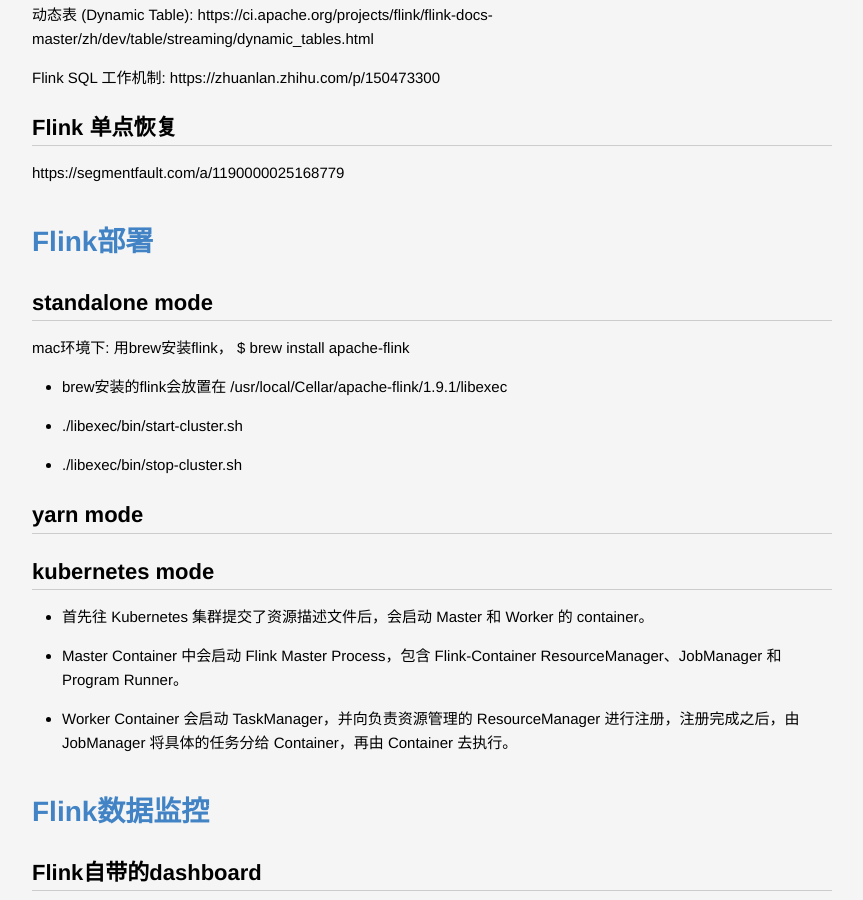
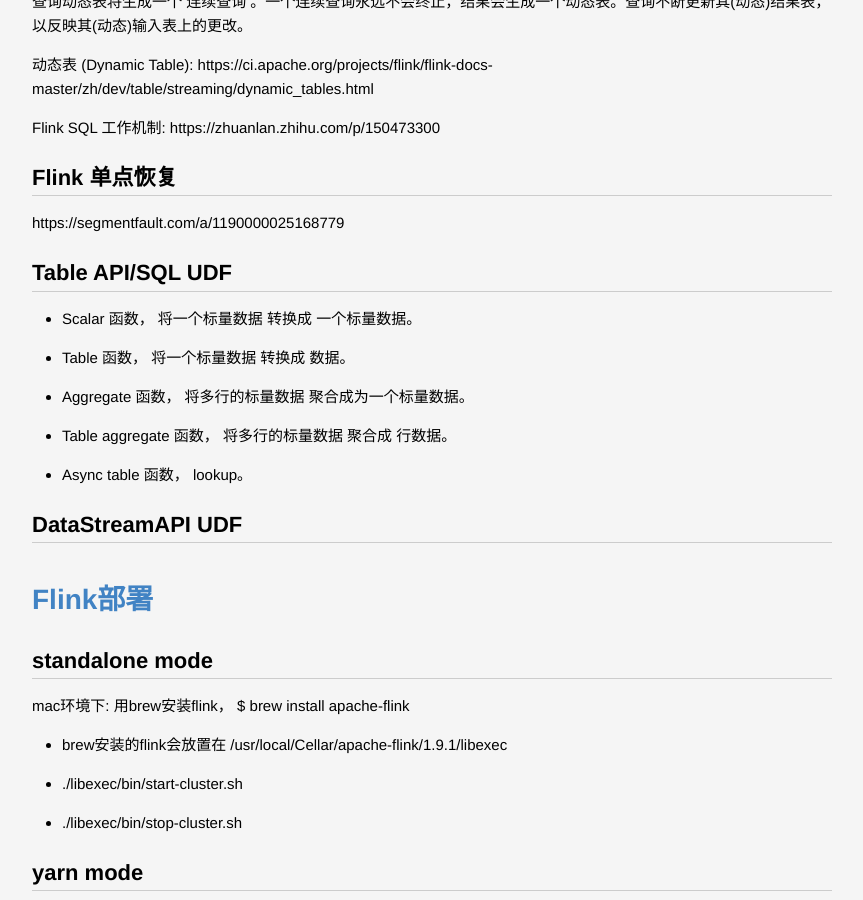
Before and after one commit to lucky521/blog, a Jekyll site: the page built from _posts/framework/2020-03-05-flink.markdown, in a window 1280 px wide and 900 px high, scrolled down 7273 px. Shown: the whole window, without its empty margins (208-1071 px from the left). Built offline with Jekyll 4.4.1, drawn with Linux system fonts in a browser that asks for light colours; some of the changed text lies outside the part shown.

Commit message:
Update 2020-03-05-flink.markdown

```diff
--- a/_posts/framework/2020-03-05-flink.markdown
+++ b/_posts/framework/2020-03-05-flink.markdown
@@ -274,6 +274,18 @@
 https://segmentfault.com/a/1190000025168779
 
 
+## Table API/SQL UDF
+
+- Scalar 函数， 将一个标量数据 转换成 一个标量数据。
+- Table 函数， 将一个标量数据 转换成 数据。
+- Aggregate 函数， 将多行的标量数据 聚合成为一个标量数据。
+- Table aggregate 函数， 将多行的标量数据 聚合成 行数据。
+- Async table 函数， lookup。
+
+
+## DataStreamAPI UDF
+
+
 
 # Flink部署
 
```
